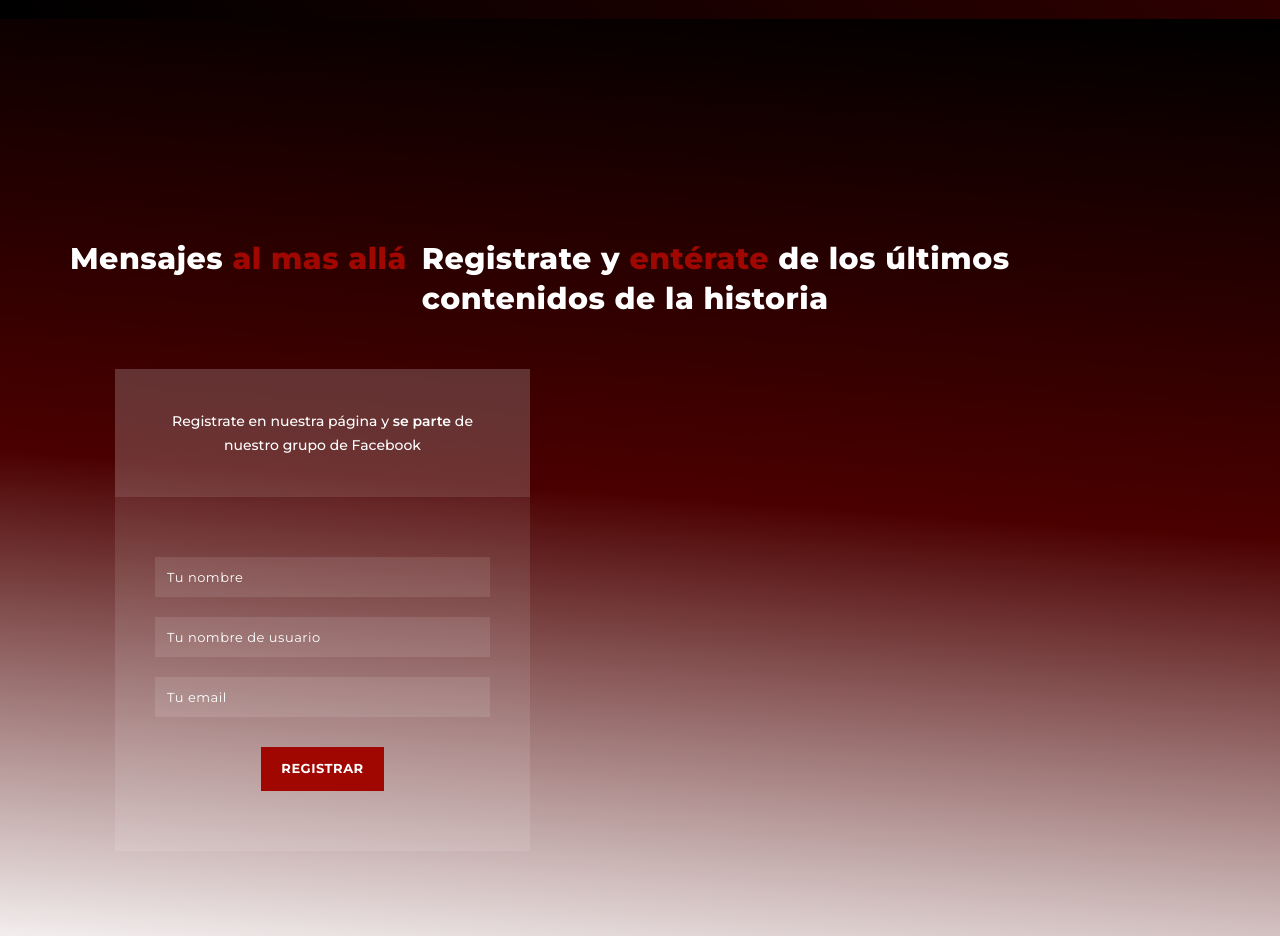
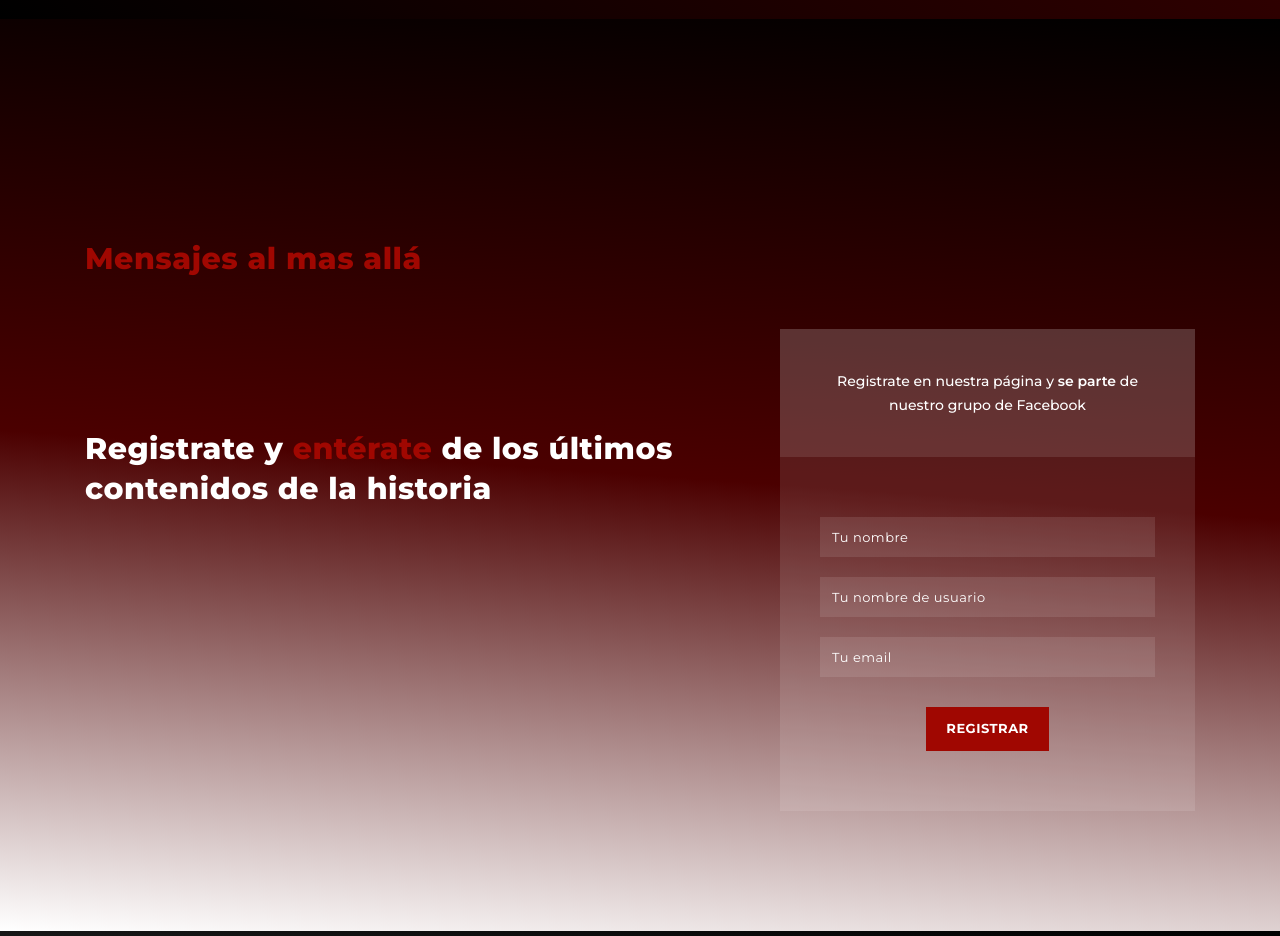
Before and after one commit to Taiga2219/ECOSENLASSOMBRAS, a plain HTML site: page index.html in a window 1280 px wide. Shown: the part 1600-2536 px from the top of the page. Drawn offline with nearby package versions, Linux system fonts and the light colour scheme.

Commit message:
Update index.html

```diff
--- a/index.html
+++ b/index.html
@@ -180,14 +180,14 @@ https://templatemo.com/tm-557-grad-school
   <section class="section coming-soon" data-section="section3" style="background: linear-gradient(4deg, #ffffff, #4B0000, #000000);">
     <div class="container">
       <div class="row">
-
+        <div class="col-md-7 col-xs-12">
           <div class="continer centerIt">
             <div>
-              <h4>Mensajes <em>al mas allá</em> </h4>
+              <h4> <em>Mensajes al mas allá</em> </h4>
 
             </div>
           </div>
-
+        </div>
 
         <div class="col-md-7 col-xs-12">
           <div class="continer centerIt">
```
